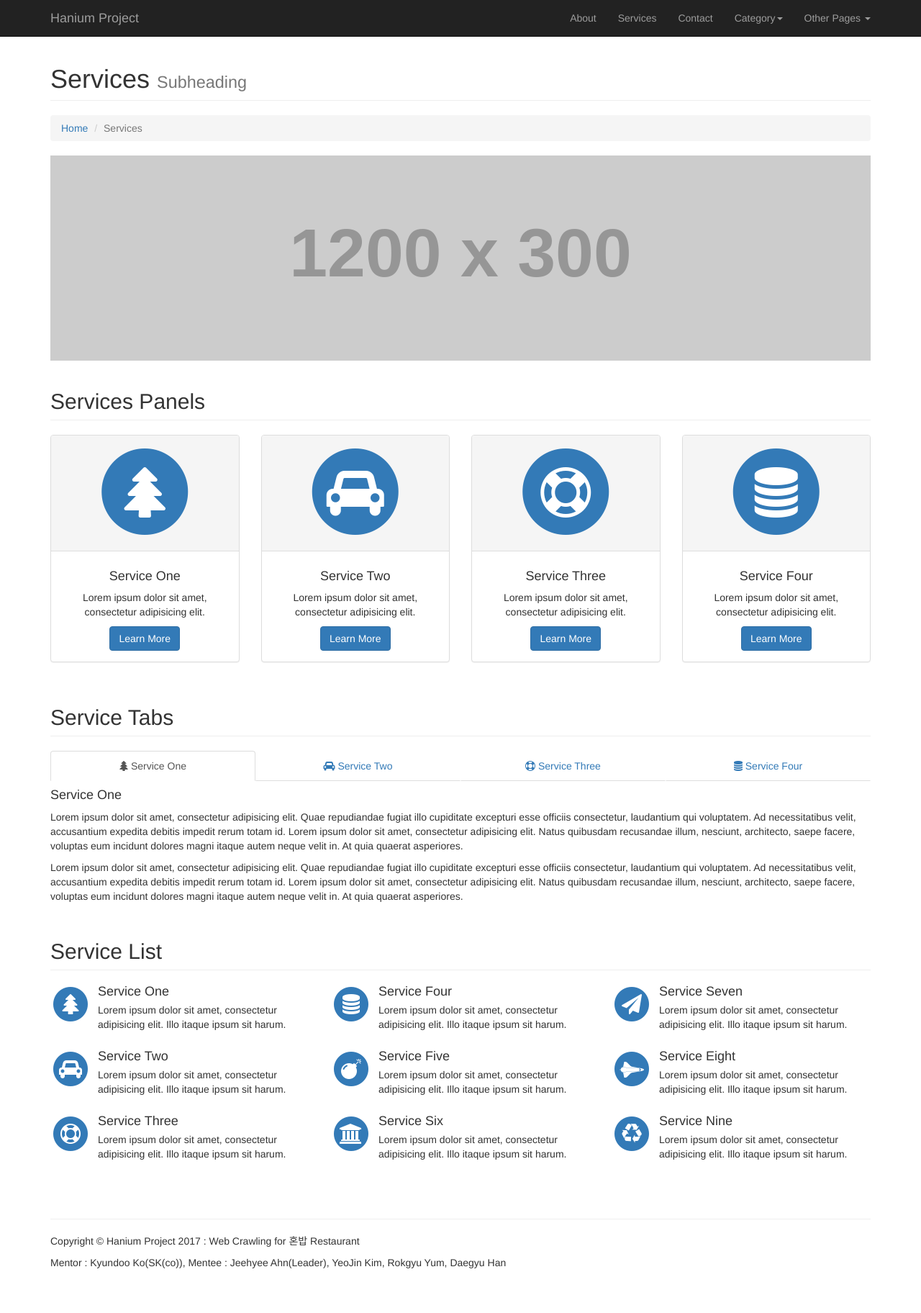
After one commit to DKDG/hanium, a Django app: page //service in a window 1280 px wide. The commit adds this page. Shown: the whole page at 72% size. Run offline with Django 3.2, Linux system fonts and the light colour scheme; grey boxes labelled with a size stand in for pictures from a placeholder-image service; some libraries are stand-ins or nearby versions.

Commit message:
git add --all .

```diff
--- /dev/null
+++ b/food/templates/food/service.html
@@ -0,0 +1,263 @@
+{% extends 'food/layout.html' %}
+{% block content %}
+    <!-- Page Content -->
+    <div class="container">
+
+        <!-- Page Heading/Breadcrumbs -->
+        <div class="row">
+            <div class="col-lg-12">
+                <h1 class="page-header">Services
+                    <small>Subheading</small>
+                </h1>
+                <ol class="breadcrumb">
+                    <li><a href="{% url 'food:main' %}">Home</a>
+                    </li>
+                    <li class="active">Services</li>
+                </ol>
+            </div>
+        </div>
+        <!-- /.row -->
+
+        <!-- Image Header -->
+        <div class="row">
+            <div class="col-lg-12">
+                <img class="img-responsive" src="http://placehold.it/1200x300" alt="">
+            </div>
+        </div>
+        <!-- /.row -->
+
+        <!-- Service Panels -->
+        <!-- The circle icons use Font Awesome's stacked icon classes. For more information, visit http://fontawesome.io/examples/ -->
+        <div class="row">
+            <div class="col-lg-12">
+                <h2 class="page-header">Services Panels</h2>
+            </div>
+            <div class="col-md-3 col-sm-6">
+                <div class="panel panel-default text-center">
+                    <div class="panel-heading">
+                        <span class="fa-stack fa-5x">
+                              <i class="fa fa-circle fa-stack-2x text-primary"></i>
+                              <i class="fa fa-tree fa-stack-1x fa-inverse"></i>
+                        </span>
+                    </div>
+                    <div class="panel-body">
+                        <h4>Service One</h4>
+                        <p>Lorem ipsum dolor sit amet, consectetur adipisicing elit.</p>
+                        <a href="#" class="btn btn-primary">Learn More</a>
+                    </div>
+                </div>
+            </div>
+            <div class="col-md-3 col-sm-6">
+                <div class="panel panel-default text-center">
+                    <div class="panel-heading">
+                        <span class="fa-stack fa-5x">
+                              <i class="fa fa-circle fa-stack-2x text-primary"></i>
+                              <i class="fa fa-car fa-stack-1x fa-inverse"></i>
+                        </span>
+                    </div>
+                    <div class="panel-body">
+                        <h4>Service Two</h4>
+                        <p>Lorem ipsum dolor sit amet, consectetur adipisicing elit.</p>
+                        <a href="#" class="btn btn-primary">Learn More</a>
+                    </div>
+                </div>
+            </div>
+            <div class="col-md-3 col-sm-6">
+                <div class="panel panel-default text-center">
+                    <div class="panel-heading">
+                        <span class="fa-stack fa-5x">
+                              <i class="fa fa-circle fa-stack-2x text-primary"></i>
+                              <i class="fa fa-support fa-stack-1x fa-inverse"></i>
+                        </span>
+                    </div>
+                    <div class="panel-body">
+                        <h4>Service Three</h4>
+                        <p>Lorem ipsum dolor sit amet, consectetur adipisicing elit.</p>
+                        <a href="#" class="btn btn-primary">Learn More</a>
+                    </div>
+                </div>
+            </div>
+            <div class="col-md-3 col-sm-6">
+                <div class="panel panel-default text-center">
+                    <div class="panel-heading">
+                        <span class="fa-stack fa-5x">
+                              <i class="fa fa-circle fa-stack-2x text-primary"></i>
+                              <i class="fa fa-database fa-stack-1x fa-inverse"></i>
+                        </span>
+                    </div>
+                    <div class="panel-body">
+                        <h4>Service Four</h4>
+                        <p>Lorem ipsum dolor sit amet, consectetur adipisicing elit.</p>
+                        <a href="#" class="btn btn-primary">Learn More</a>
+                    </div>
+                </div>
+            </div>
+        </div>
+
+        <!-- Service Tabs -->
+        <div class="row">
+            <div class="col-lg-12">
+                <h2 class="page-header">Service Tabs</h2>
+            </div>
+            <div class="col-lg-12">
+
+                <ul id="myTab" class="nav nav-tabs nav-justified">
+                    <li class="active"><a href="#service-one" data-toggle="tab"><i class="fa fa-tree"></i> Service One</a>
+                    </li>
+                    <li class=""><a href="#service-two" data-toggle="tab"><i class="fa fa-car"></i> Service Two</a>
+                    </li>
+                    <li class=""><a href="#service-three" data-toggle="tab"><i class="fa fa-support"></i> Service Three</a>
+                    </li>
+                    <li class=""><a href="#service-four" data-toggle="tab"><i class="fa fa-database"></i> Service Four</a>
+                    </li>
+                </ul>
+
+                <div id="myTabContent" class="tab-content">
+                    <div class="tab-pane fade active in" id="service-one">
+                        <h4>Service One</h4>
+                        <p>Lorem ipsum dolor sit amet, consectetur adipisicing elit. Quae repudiandae fugiat illo cupiditate excepturi esse officiis consectetur, laudantium qui voluptatem. Ad necessitatibus velit, accusantium expedita debitis impedit rerum totam id. Lorem ipsum dolor sit amet, consectetur adipisicing elit. Natus quibusdam recusandae illum, nesciunt, architecto, saepe facere, voluptas eum incidunt dolores magni itaque autem neque velit in. At quia quaerat asperiores.</p>
+                        <p>Lorem ipsum dolor sit amet, consectetur adipisicing elit. Quae repudiandae fugiat illo cupiditate excepturi esse officiis consectetur, laudantium qui voluptatem. Ad necessitatibus velit, accusantium expedita debitis impedit rerum totam id. Lorem ipsum dolor sit amet, consectetur adipisicing elit. Natus quibusdam recusandae illum, nesciunt, architecto, saepe facere, voluptas eum incidunt dolores magni itaque autem neque velit in. At quia quaerat asperiores.</p>
+                    </div>
+                    <div class="tab-pane fade" id="service-two">
+                        <h4>Service Two</h4>
+                        <p>Lorem ipsum dolor sit amet, consectetur adipisicing elit. Quae repudiandae fugiat illo cupiditate excepturi esse officiis consectetur, laudantium qui voluptatem. Ad necessitatibus velit, accusantium expedita debitis impedit rerum totam id. Lorem ipsum dolor sit amet, consectetur adipisicing elit. Natus quibusdam recusandae illum, nesciunt, architecto, saepe facere, voluptas eum incidunt dolores magni itaque autem neque velit in. At quia quaerat asperiores.</p>
+                        <p>Lorem ipsum dolor sit amet, consectetur adipisicing elit. Quae repudiandae fugiat illo cupiditate excepturi esse officiis consectetur, laudantium qui voluptatem. Ad necessitatibus velit, accusantium expedita debitis impedit rerum totam id. Lorem ipsum dolor sit amet, consectetur adipisicing elit. Natus quibusdam recusandae illum, nesciunt, architecto, saepe facere, voluptas eum incidunt dolores magni itaque autem neque velit in. At quia quaerat asperiores.</p>
+                    </div>
+                    <div class="tab-pane fade" id="service-three">
+                        <h4>Service Three</h4>
+                        <p>Lorem ipsum dolor sit amet, consectetur adipisicing elit. Quae repudiandae fugiat illo cupiditate excepturi esse officiis consectetur, laudantium qui voluptatem. Ad necessitatibus velit, accusantium expedita debitis impedit rerum totam id. Lorem ipsum dolor sit amet, consectetur adipisicing elit. Natus quibusdam recusandae illum, nesciunt, architecto, saepe facere, voluptas eum incidunt dolores magni itaque autem neque velit in. At quia quaerat asperiores.</p>
+                        <p>Lorem ipsum dolor sit amet, consectetur adipisicing elit. Quae repudiandae fugiat illo cupiditate excepturi esse officiis consectetur, laudantium qui voluptatem. Ad necessitatibus velit, accusantium expedita debitis impedit rerum totam id. Lorem ipsum dolor sit amet, consectetur adipisicing elit. Natus quibusdam recusandae illum, nesciunt, architecto, saepe facere, voluptas eum incidunt dolores magni itaque autem neque velit in. At quia quaerat asperiores.</p>
+                    </div>
+                    <div class="tab-pane fade" id="service-four">
+                        <h4>Service Four</h4>
+                        <p>Lorem ipsum dolor sit amet, consectetur adipisicing elit. Quae repudiandae fugiat illo cupiditate excepturi esse officiis consectetur, laudantium qui voluptatem. Ad necessitatibus velit, accusantium expedita debitis impedit rerum totam id. Lorem ipsum dolor sit amet, consectetur adipisicing elit. Natus quibusdam recusandae illum, nesciunt, architecto, saepe facere, voluptas eum incidunt dolores magni itaque autem neque velit in. At quia quaerat asperiores.</p>
+                        <p>Lorem ipsum dolor sit amet, consectetur adipisicing elit. Quae repudiandae fugiat illo cupiditate excepturi esse officiis consectetur, laudantium qui voluptatem. Ad necessitatibus velit, accusantium expedita debitis impedit rerum totam id. Lorem ipsum dolor sit amet, consectetur adipisicing elit. Natus quibusdam recusandae illum, nesciunt, architecto, saepe facere, voluptas eum incidunt dolores magni itaque autem neque velit in. At quia quaerat asperiores.</p>
+                    </div>
+                </div>
+
+            </div>
+        </div>
+
+        <!-- Service List -->
+        <!-- The circle icons use Font Awesome's stacked icon classes. For more information, visit http://fontawesome.io/examples/ -->
+        <div class="row">
+            <div class="col-lg-12">
+                <h2 class="page-header">Service List</h2>
+            </div>
+            <div class="col-md-4">
+                <div class="media">
+                    <div class="pull-left">
+                        <span class="fa-stack fa-2x">
+                              <i class="fa fa-circle fa-stack-2x text-primary"></i>
+                              <i class="fa fa-tree fa-stack-1x fa-inverse"></i>
+                        </span>
+                    </div>
+                    <div class="media-body">
+                        <h4 class="media-heading">Service One</h4>
+                        <p>Lorem ipsum dolor sit amet, consectetur adipisicing elit. Illo itaque ipsum sit harum.</p>
+                    </div>
+                </div>
+                <div class="media">
+                    <div class="pull-left">
+                        <span class="fa-stack fa-2x">
+                              <i class="fa fa-circle fa-stack-2x text-primary"></i>
+                              <i class="fa fa-car fa-stack-1x fa-inverse"></i>
+                        </span>
+                    </div>
+                    <div class="media-body">
+                        <h4 class="media-heading">Service Two</h4>
+                        <p>Lorem ipsum dolor sit amet, consectetur adipisicing elit. Illo itaque ipsum sit harum.</p>
+                    </div>
+                </div>
+                <div class="media">
+                    <div class="pull-left">
+                        <span class="fa-stack fa-2x">
+                              <i class="fa fa-circle fa-stack-2x text-primary"></i>
+                              <i class="fa fa-support fa-stack-1x fa-inverse"></i>
+                        </span>
+                    </div>
+                    <div class="media-body">
+                        <h4 class="media-heading">Service Three</h4>
+                        <p>Lorem ipsum dolor sit amet, consectetur adipisicing elit. Illo itaque ipsum sit harum.</p>
+                    </div>
+                </div>
+            </div>
+            <div class="col-md-4">
+                <div class="media">
+                    <div class="pull-left">
+                        <span class="fa-stack fa-2x">
+                              <i class="fa fa-circle fa-stack-2x text-primary"></i>
+                              <i class="fa fa-database fa-stack-1x fa-inverse"></i>
+                        </span>
+                    </div>
+                    <div class="media-body">
+                        <h4 class="media-heading">Service Four</h4>
+                        <p>Lorem ipsum dolor sit amet, consectetur adipisicing elit. Illo itaque ipsum sit harum.</p>
+                    </div>
+                </div>
+                <div class="media">
+                    <div class="pull-left">
+                        <span class="fa-stack fa-2x">
+                              <i class="fa fa-circle fa-stack-2x text-primary"></i>
+                              <i class="fa fa-bomb fa-stack-1x fa-inverse"></i>
+                        </span>
+                    </div>
+                    <div class="media-body">
+                        <h4 class="media-heading">Service Five</h4>
+                        <p>Lorem ipsum dolor sit amet, consectetur adipisicing elit. Illo itaque ipsum sit harum.</p>
+                    </div>
+                </div>
+                <div class="media">
+                    <div class="pull-left">
+                        <span class="fa-stack fa-2x">
+                              <i class="fa fa-circle fa-stack-2x text-primary"></i>
+                              <i class="fa fa-bank fa-stack-1x fa-inverse"></i>
+                        </span>
+                    </div>
+                    <div class="media-body">
+                        <h4 class="media-heading">Service Six</h4>
+                        <p>Lorem ipsum dolor sit amet, consectetur adipisicing elit. Illo itaque ipsum sit harum.</p>
+                    </div>
+                </div>
+            </div>
+            <div class="col-md-4">
+                <div class="media">
+                    <div class="pull-left">
+                        <span class="fa-stack fa-2x">
+                              <i class="fa fa-circle fa-stack-2x text-primary"></i>
+                              <i class="fa fa-paper-plane fa-stack-1x fa-inverse"></i>
+                        </span>
+                    </div>
+                    <div class="media-body">
+                        <h4 class="media-heading">Service Seven</h4>
+                        <p>Lorem ipsum dolor sit amet, consectetur adipisicing elit. Illo itaque ipsum sit harum.</p>
+                    </div>
+                </div>
+                <div class="media">
+                    <div class="pull-left">
+                        <span class="fa-stack fa-2x">
+                              <i class="fa fa-circle fa-stack-2x text-primary"></i>
+                              <i class="fa fa-space-shuttle fa-stack-1x fa-inverse"></i>
+                        </span>
+                    </div>
+                    <div class="media-body">
+                        <h4 class="media-heading">Service Eight</h4>
+                        <p>Lorem ipsum dolor sit amet, consectetur adipisicing elit. Illo itaque ipsum sit harum.</p>
+                    </div>
+                </div>
+                <div class="media">
+                    <div class="pull-left">
+                        <span class="fa-stack fa-2x">
+                              <i class="fa fa-circle fa-stack-2x text-primary"></i>
+                              <i class="fa fa-recycle fa-stack-1x fa-inverse"></i>
+                        </span>
+                    </div>
+                    <div class="media-body">
+                        <h4 class="media-heading">Service Nine</h4>
+                        <p>Lorem ipsum dolor sit amet, consectetur adipisicing elit. Illo itaque ipsum sit harum.</p>
+                    </div>
+                </div>
+            </div>
+        </div>
+        <!-- /.row -->
+{% endblock %}
--- a/food/urls.py
+++ b/food/urls.py
@@ -3,4 +3,12 @@ from . import views
 
 urlpatterns = [
     url(r'^$', views.main, name='main'),
+    url(r'^/about$', views.about, name='about'),
+    url(r'^/service$', views.service, name='service'),
+    url(r'^/contact$', views.contact, name='contact'),
+    # url(r'^(?P<pk>\d+)/$', views.post_detail, name='post_detail'),
+
 ]
+
+   #url(r'^(?P<pk>\d+)/edit/$', views.post_edit, name='post_edit'),
+   # url(r'^new/$', views.post_new, name='post_new'),
--- a/food/views.py
+++ b/food/views.py
@@ -3,4 +3,13 @@ from django.shortcuts import render
 # Create your views here.
 
 def main(request):
-    return render(request, 'food/main.html',{})
+    return render(request, 'food/main.html')
+
+def about(request):
+    return render(request, 'food/about.html')
+
+def service(request):
+    return render(request, 'food/service.html')
+
+def contact(request):
+    return render(request, 'food/contact.html')
--- a/hanium/templates/layout.html
+++ b/hanium/templates/layout.html
@@ -42,19 +42,19 @@
                     <span class="icon-bar"></span>
                     <span class="icon-bar"></span>
                 </button>
-                <a class="navbar-brand" href="index.html">Hanium Project</a>
+                <a class="navbar-brand" href="{% url 'food:main' %}">Hanium Project</a>
             </div>
             <!-- Collect the nav links, forms, and other content for toggling -->
             <div class="collapse navbar-collapse" id="bs-example-navbar-collapse-1">
                 <ul class="nav navbar-nav navbar-right">
                     <li>
-                        <a href="about.html">About</a>
+                        <a href="{% url 'food:about' %}">About</a>
                     </li>
                     <li>
-                        <a href="services.html">Services</a>
+                        <a href="{% url 'food:service' %}">Services</a>
                     </li>
                     <li>
-                        <a href="contact.html">Contact</a>
+                        <a href="{% url 'food:contact' %}">Contact</a>
                     </li>
                     <li class="dropdown">
                         <a href="#" class="dropdown-toggle" data-toggle="dropdown">Category<b class="caret"></b></a>
@@ -96,7 +96,7 @@
         </div>
         <!-- /.container -->
     </nav>
-
+    {% block content %}
     <!-- Header Carousel -->
     <header id="myCarousel" class="carousel slide">
         <!-- Indicators -->
@@ -111,19 +111,19 @@
             <div class="item active">
                 <div class="fill" style="background-image:url('http://placehold.it/1900x1080&text=Slide One');"></div>
                 <div class="carousel-caption">
-                    <h2>Caption 1</h2>
+                    <h2>오늘의 추천 식당</h2>
                 </div>
             </div>
             <div class="item">
                 <div class="fill" style="background-image:url('http://placehold.it/1900x1080&text=Slide Two');"></div>
                 <div class="carousel-caption">
-                    <h2>Caption 2</h2>
+                    <h2>오늘은 이 메뉴 어때?</h2>
                 </div>
             </div>
             <div class="item">
                 <div class="fill" style="background-image:url('http://placehold.it/1900x1080&text=Slide Three');"></div>
                 <div class="carousel-caption">
-                    <h2>Caption 3</h2>
+                    <h2>건강도 챙깁시다</h2>
                 </div>
             </div>
         </div>
@@ -143,16 +143,32 @@
         <!-- Marketing Icons Section -->
         <div class="row">
             <div class="col-lg-12">
-                <br/>
-                <br/>
-               <div class="input-group">
-                <input type="text" class="form-control" placeholder="Ex) 강남역!">
-                    <span class="input-group-btn">
-                    <button class="btn btn-secondary" type="button">Search</button>
-                </span>
+               <div class="container" style="margin-top: 5%;">
+                    <div class="col-md-6 col-md-offset-3">
+                        <!-- Search Form -->
+                        <form role="form">
+                        <!-- Search Field -->
+                            <div class="row">
+                                <h1 class="text-center">혼밥 식당 검색</h1>
+                                <div class="form-group">
+                                    <div class="input-group">
+                                        <input class="form-control" type="text" name="search" placeholder="ex)강남역" required/>
+                                        <span class="input-group-btn">
+                                            <button class="btn btn-success" type="submit">
+                                                <span class="glyphicon glyphicon-search" aria-hidden="true">
+                                                <span style="margin-left:10px;">Search</span>
+                                            </button>
+                                        </span>
+                                        </span>
+                                    </div>
+                                </div>
+                            </div>
+                        </form>
+                        <!-- End of Search Form -->
+                        <br/>
+                        <br/>
+                    </div>
                 </div>
-                <br/>
-                <br/>
             </div>
             <div class="col-md-4">
                 <div class="panel panel-default">
@@ -227,7 +243,7 @@
             </div>
         </div>
         <!-- /.row -->
-
+      {% endblock %}
         <!-- Footer -->
         <footer>
             <div class="row">
@@ -238,7 +254,6 @@
                 </div>
             </div>
         </footer>
-
     </div>
     <!-- /.container -->
 
--- a/hanium/urls.py
+++ b/hanium/urls.py
@@ -18,5 +18,8 @@ from django.contrib import admin
 
 urlpatterns = [
     url(r'^admin/', admin.site.urls),
-    url(r'', include('food.urls')),
+   #url(r'^accounts/', include('accounts.urls')),
+   #url(r'^accounts/', include('allauth.urls')),
+    url(r'', include('food.urls', namespace='food')),
+
 ]
```
Also changed, not shown: food/forms.py (+9 -0 lines), food/templates/food/about.html (added, +184 -0 lines), food/templates/food/contact.html (added, +99 -0 lines), food/templates/food/region.html (added), food/templates/food/subway.html (added), food/templates/food/university.html (added).
